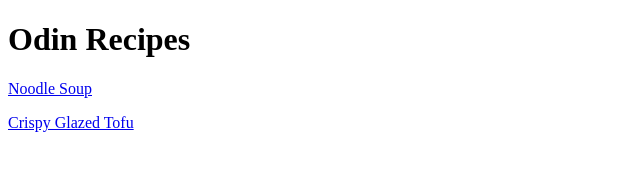
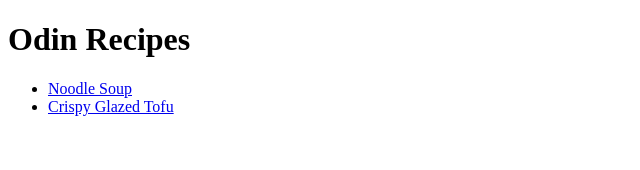
Before and after one commit to gorkwebdevtry/odin-recipes2, a plain HTML site: page index.html in a window 1280 px wide. Shown: the whole page, without its empty margins (0-640 px from the left). Drawn offline with Linux system fonts and the light colour scheme.

```diff
--- a/index.html
+++ b/index.html
@@ -1,14 +1,16 @@
 <!DOCTYPE html>
 <html lang='en'>
     <head>
-        <meta charset="utf-8">
+        <meta charset="UTF-8">
+        <title>Odin Recipes Project</title>
     </head>
     <body>
         <h1>Odin Recipes</h1>
 
-        <a href="recipes/noodlesoup.html"> Noodle Soup</a>
-        <p> <a href="recipes/Koreantofu.html">Crispy Glazed Tofu</a> </p>
-
+    <ul>
+        <li> <a href="recipes/noodlesoup.html"> Noodle Soup</a> </li>
+        <li> <a href="recipes/Koreantofu.html">Crispy Glazed Tofu</a> </li>
+    </ul>
 
     </body>
 </html>
```
